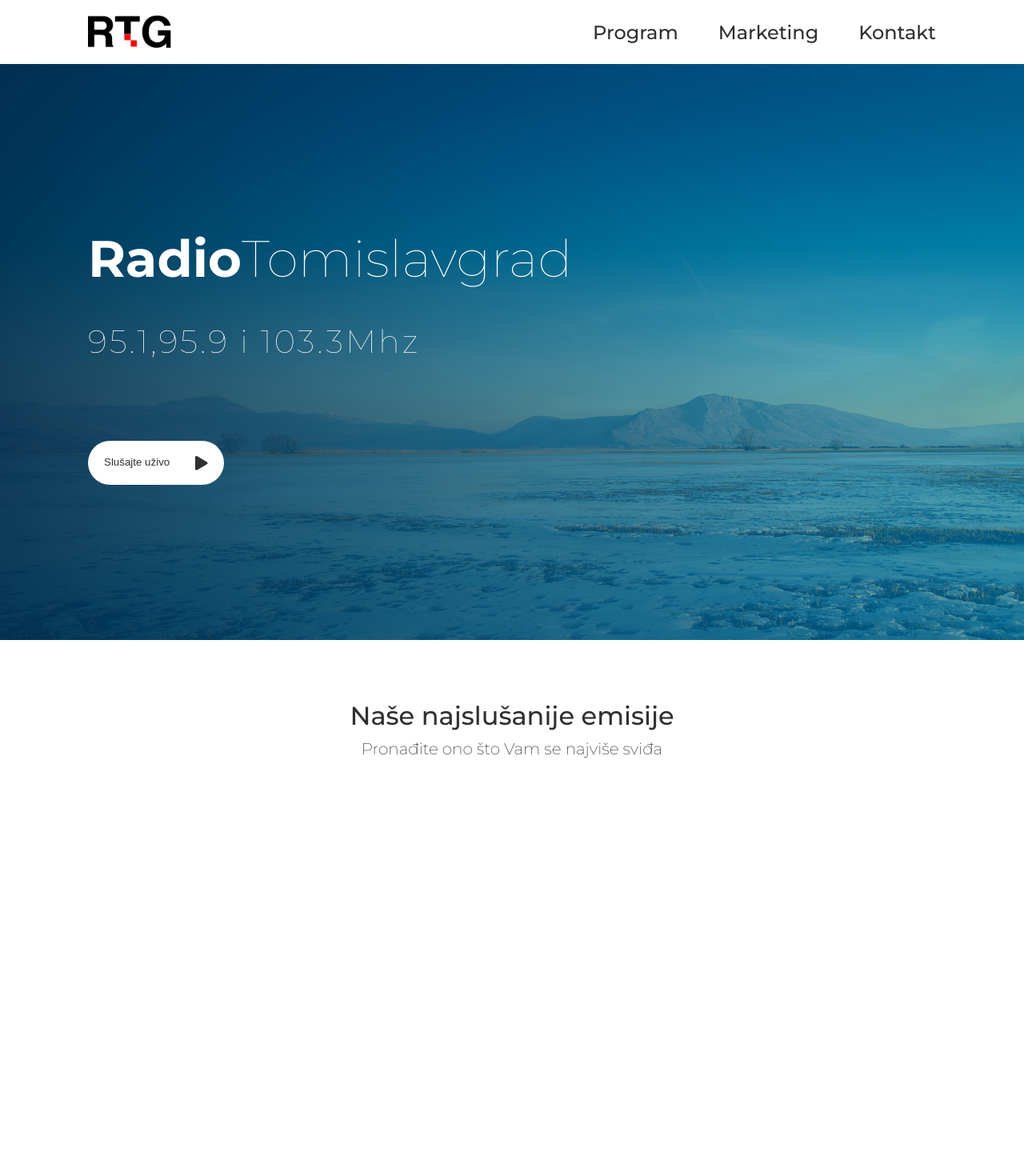
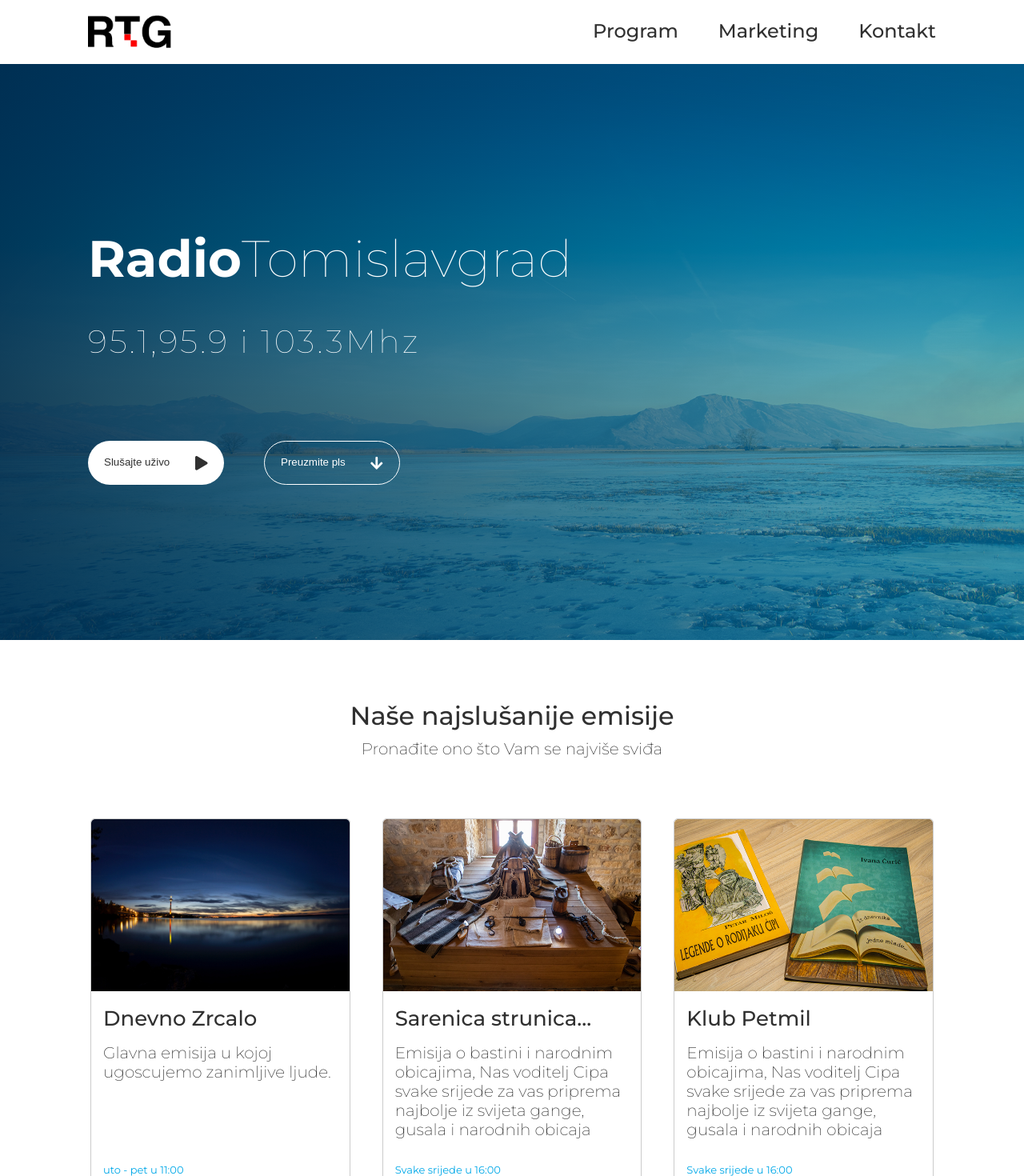
Before and after one commit to MilicTG/radio-tg, a React (Create React App) app: page / in a window 1280 px wide. Shown: the top 1470 px of the page at 80% size. Before the commit the page ends 1023 px from the top, so only its background shows below. Built offline with nearby package versions, Linux system fonts and the light colour scheme.

Commit message:
Fixed some components

```diff
--- a/src/components/buttonPlay/buttonPlay.style.js
+++ b/src/components/buttonPlay/buttonPlay.style.js
@@ -4,7 +4,7 @@ import { theme } from '../../styles/theme';
 import { device } from '../../styles/responsive';
 
 export const buttonContainer = styled.button`
-   display: none;
+   display: flex;
    width: 14rem;
    height: 4.2rem;
    background: #fff;
@@ -22,7 +22,6 @@ export const buttonContainer = styled.button`
       font-size: ${theme.fontSizeButtonS};
    }
    @media ${device.deviceTablet} {
-      display: flex;
       width: 15rem;
       height: 4.8rem;
       padding: 0 20px;
@@ -31,7 +30,6 @@ export const buttonContainer = styled.button`
       }
    }
    @media ${device.deviceDesktop} {
-      display: flex;
       width: 17rem;
       height: 5.5rem;
       p {
--- a/src/components/buttonTransparent/btnTransparent.component.jsx
+++ b/src/components/buttonTransparent/btnTransparent.component.jsx
@@ -1,5 +1,6 @@
 import React from 'react';
 import { FontAwesomeIcon } from '@fortawesome/react-fontawesome';
+import { faArrowDown } from '@fortawesome/free-solid-svg-icons';
 
 //style
 import ButtonContainer from './btnTransparent.style.js';
@@ -9,7 +10,7 @@ const btnTransparent = props => {
       <ButtonContainer>
          <p className='transparent-button-text'>
             {props.text}
-            <FontAwesomeIcon icon={props.icon} size={props.size} />
+            <FontAwesomeIcon icon={faArrowDown} size='lg' />
          </p>
       </ButtonContainer>
    );
--- a/src/components/buttonTransparent/btnTransparent.style.js
+++ b/src/components/buttonTransparent/btnTransparent.style.js
@@ -1,30 +1,50 @@
 import styled from 'styled-components';
 import { theme } from '../../styles/theme';
+import { device } from '../../styles/responsive';
 
 const buttonContainer = styled.button`
-   width: 17rem;
-   height: 6.5rem;
-   border-radius: 1rem;
+   display: flex;
+   width: 14rem;
+   height: 4.2rem;
    background: transparent;
+   border-radius: 3rem;
    border: solid 1.5px #fff;
-   padding: 0 25px;
-   display: flex;
-   justify-content: space-between;
+   margin: 100px 0 0 0;
+   padding: 0 15px;
    align-items: center;
    transition: all 0.2s ease-in-out;
-   .transparent-button-text {
-      font-size: ${theme.fontSizeS};
-      padding: 0;
+   color: white;
+   margin-left: 5rem;
+   p {
+      width: 100%;
+      display: inherit;
+      justify-content: space-between;
+      font-size: ${theme.fontSizeButtonS};
    }
-   &:hover {
+   @media ${device.deviceTablet} {
+      display: none;
+      width: 15rem;
+      height: 4.8rem;
+      padding: 0 20px;
+      p {
+         font-size: ${theme.fontSizeButtonM};
+      }
+   }
+   @media ${device.deviceDesktop} {
+      display: flex;
+      width: 17rem;
+      height: 5.5rem;
+      p {
+         font-size: ${theme.fontSizeButtonL};
+      }
+   }
+   :hover {
       box-shadow: 3px 10px 28px -13px rgba(255, 255, 255, 0.2);
       cursor: pointer;
       background: white;
-      .transparent-button-text {
-         color: ${theme.colorFont};
-      }
+      color: ${theme.colorFont};
    }
-   &:active {
+   :active {
       transform: scale(0.95);
       box-shadow: none;
    }
--- a/src/components/headerBig/headerBig.style.js
+++ b/src/components/headerBig/headerBig.style.js
@@ -83,7 +83,7 @@ export const headerText = styled.div`
 
 export const buttonWrapper = styled.div`
    display: flex;
-   justify-content: center;
+   justify-content: space-between;
    @media ${device.deviceTablet} {
       justify-content: flex-start;
    }
--- a/src/components/navBar/navbar.style.js
+++ b/src/components/navBar/navbar.style.js
@@ -56,6 +56,23 @@ export const navigationItems = styled.div`
          transition: all 0.3s ease;
          :hover {
             color: ${theme.colorPrimary};
+            transition: all 0.3s ease-out;
+         }
+         :after {
+            background: none repeat scroll 0 0 transparent;
+            bottom: 0;
+            content: '';
+            display: block;
+            height: 2px;
+            left: 50%;
+            background: ${theme.colorPrimary};
+            transition: width 0.3s ease 0s, left 0.3s ease 0s;
+            width: 0;
+            margin-top: 2px;
+         }
+         :hover:after {
+            width: 100%;
+            left: 0;
          }
       }
    }
--- /dev/null
+++ b/src/components/showCard/showCard.component.jsx
@@ -0,0 +1,26 @@
+import React from 'react';
+import { Link } from 'react-router-dom';
+
+//styles
+import {
+   cardContainer as CardContainer,
+   cardTitle as Title,
+   cardImg as Image,
+   cardDesc as Description,
+   cardTime as Time,
+} from './showCard.style';
+
+const showCard = props => {
+   return (
+      <CardContainer
+      // onClick={props.onClick} to='/emisija'
+      >
+         <Image src={props.img} alt='show image' />
+         <Title>{props.title}</Title>
+         <Description>{props.desc}</Description>
+         <Time>{props.time}</Time>
+      </CardContainer>
+   );
+};
+
+export default showCard;
--- a/src/components/oldStuff/card.old/CardUI.js
+++ b/src/components/showCard/showCard.style.js
@@ -1,23 +1,8 @@
-import React from 'react';
-import { Link } from 'react-router-dom';
+import styled from 'styled-components';
 import { theme } from '../../styles/theme';
 import { device } from '../../styles/responsive';
-import styled from 'styled-components';
 
-const CardUI = props => {
-   return (
-      <CardContainer>
-         <Link onClick={props.onClick} to='/emisija'>
-            <CardImg src={props.img} alt='show image' />
-            <CardTitle>{props.title}</CardTitle>
-            <CardDesc>{props.desc}</CardDesc>
-            <CardTime>{props.time}</CardTime>
-         </Link>
-      </CardContainer>
-   );
-};
-
-const CardContainer = styled.div`
+export const cardContainer = styled.div`
    width: 100%;
    padding-bottom: 2.5rem;
    margin: 0 auto;
@@ -31,7 +16,8 @@ const CardContainer = styled.div`
       text-decoration: none;
    }
 `;
-const CardTitle = styled.h2`
+
+export const cardTitle = styled.h2`
    color: ${theme.colorFont};
    font-size: 2rem;
    font-weight: 500;
@@ -46,11 +32,13 @@ const CardTitle = styled.h2`
       font-size: 2.6rem;
    }
 `;
-const CardImg = styled.img`
+
+export const cardImg = styled.img`
    width: 100%;
    border-radius: 5px 5px 0 0;
 `;
-const CardDesc = styled.p`
+
+export const cardDesc = styled.p`
    color: ${theme.colorFont};
    font-size: 1.8rem;
    height: 15rem;
@@ -69,7 +57,8 @@ const CardDesc = styled.p`
       font-size: 2rem;
    }
 `;
-const CardTime = styled.p`
+
+export const cardTime = styled.p`
    color: ${theme.colorSecondary};
    font-size: 1rem;
    padding: 1.5rem 0 0 1.5rem;
@@ -84,5 +73,3 @@ const CardTime = styled.p`
       font-size: 1.3rem;
    }
 `;
-
-export default CardUI;
--- a/src/pages/indexPage/index.page.jsx
+++ b/src/pages/indexPage/index.page.jsx
@@ -1,9 +1,19 @@
 import React, { Component } from 'react';
+import Fade from 'react-reveal/Fade';
+
+//styles
+import { cardSectionContainer as CardContainer } from './index.style';
+import { Container } from '../../styles/Container';
 
 //components
 import Header from '../../components/headerBig/headerBig.component';
 import PlayButton from '../../components/buttonPlay/buttonPlay.component';
+import DownloadBtn from '../../components/buttonTransparent/btnTransparent.component';
 import SectionTitle from '../../components/sectionTitle/sectionTitle.component';
+import ShowCard from '../../components/showCard/showCard.component';
+
+//data
+import dataForCard from '../../data/showData';
 
 export default class IndexPage extends Component {
    constructor() {
@@ -14,6 +24,7 @@ export default class IndexPage extends Component {
          titleSecond: 'Tomislavgrad',
          titleFreq: '95.1,95.9 i 103.3Mhz',
          play: false,
+         cardData: dataForCard,
       };
       this.url = 'http://cast2.name.ba:8038/;';
       this.audio = null;
@@ -56,11 +67,27 @@ export default class IndexPage extends Component {
                titleFreq={this.state.titleFreq}
             >
                <PlayButton onClick={this.togglePlay} play={this.state.play} />
+               <DownloadBtn text='Preuzmite pls' />
             </Header>
             <SectionTitle
                title='Naše najslušanije emisije'
                desc='Pronađite ono što Vam se najviše sviđa'
             />
+            <Container>
+               <CardContainer>
+                  {this.state.cardData.map(data => (
+                     <Fade bottom key={data.id}>
+                        <ShowCard
+                           key={data.id}
+                           title={data.showName}
+                           img={data.showPic}
+                           desc={data.showDesc}
+                           time={data.showTime}
+                        />
+                     </Fade>
+                  ))}
+               </CardContainer>
+            </Container>
          </>
       );
    }
--- a/src/pages/indexPage/index.style.js
+++ b/src/pages/indexPage/index.style.js
@@ -0,0 +1,23 @@
+import styled from 'styled-components';
+import { device } from '../../styles/responsive';
+
+export const cardSectionContainer = styled.section`
+   width: 100%;
+   padding: 0 0.3rem 5rem 0.3rem;
+   display: grid;
+   grid-template-columns: 1fr;
+   grid-row-gap: 3rem;
+
+   @media ${device.deviceTablet} {
+      grid-template-columns: 1fr 1fr;
+      grid-column-gap: 1.5rem;
+   }
+   @media ${device.deviceTabletLand} {
+      grid-template-columns: 1fr 1fr;
+      grid-column-gap: 2rem;
+   }
+   @media ${device.deviceDesktop} {
+      grid-template-columns: 1fr 1fr 1fr;
+      grid-column-gap: 4rem;
+   }
+`;
```
Also changed, not shown: src/components/oldStuff/card.old/CardSection.js (deleted, +0 -35 lines), 2 other files (tests, documents, lock files or other folders).
